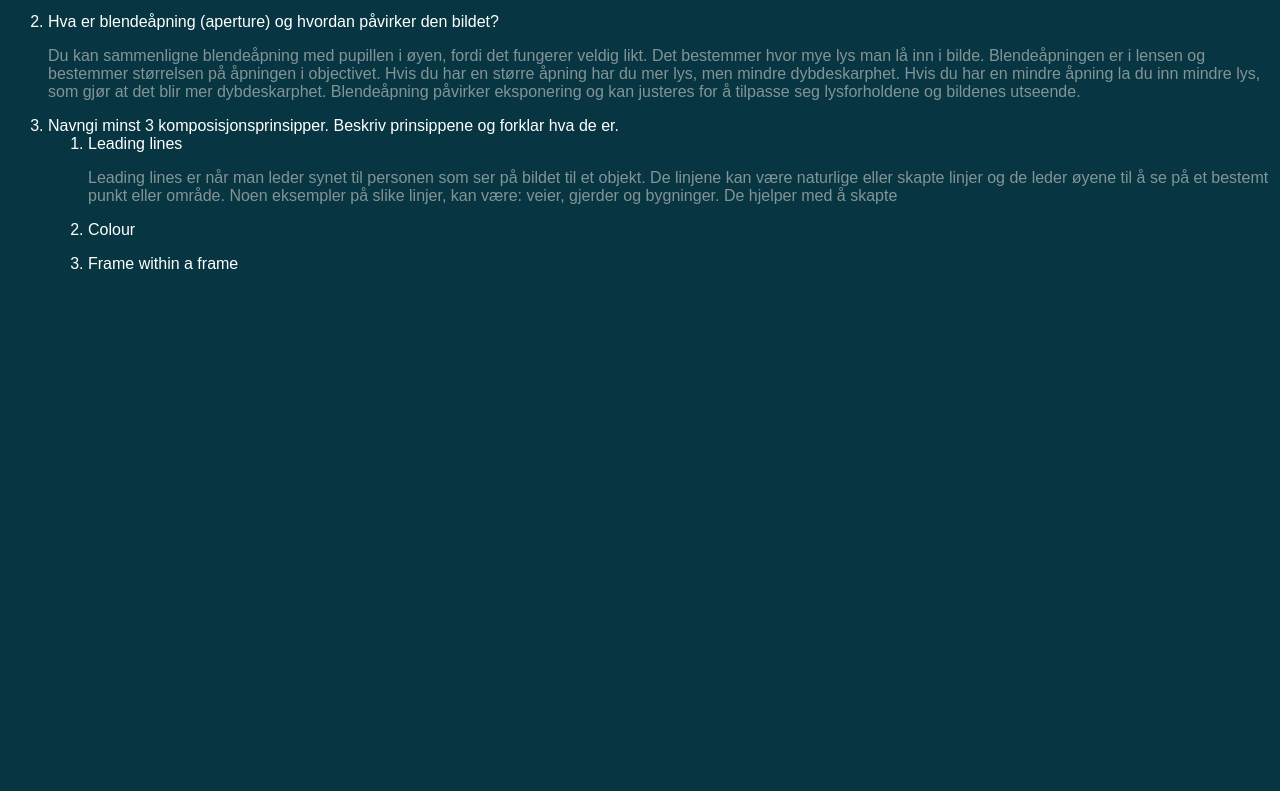
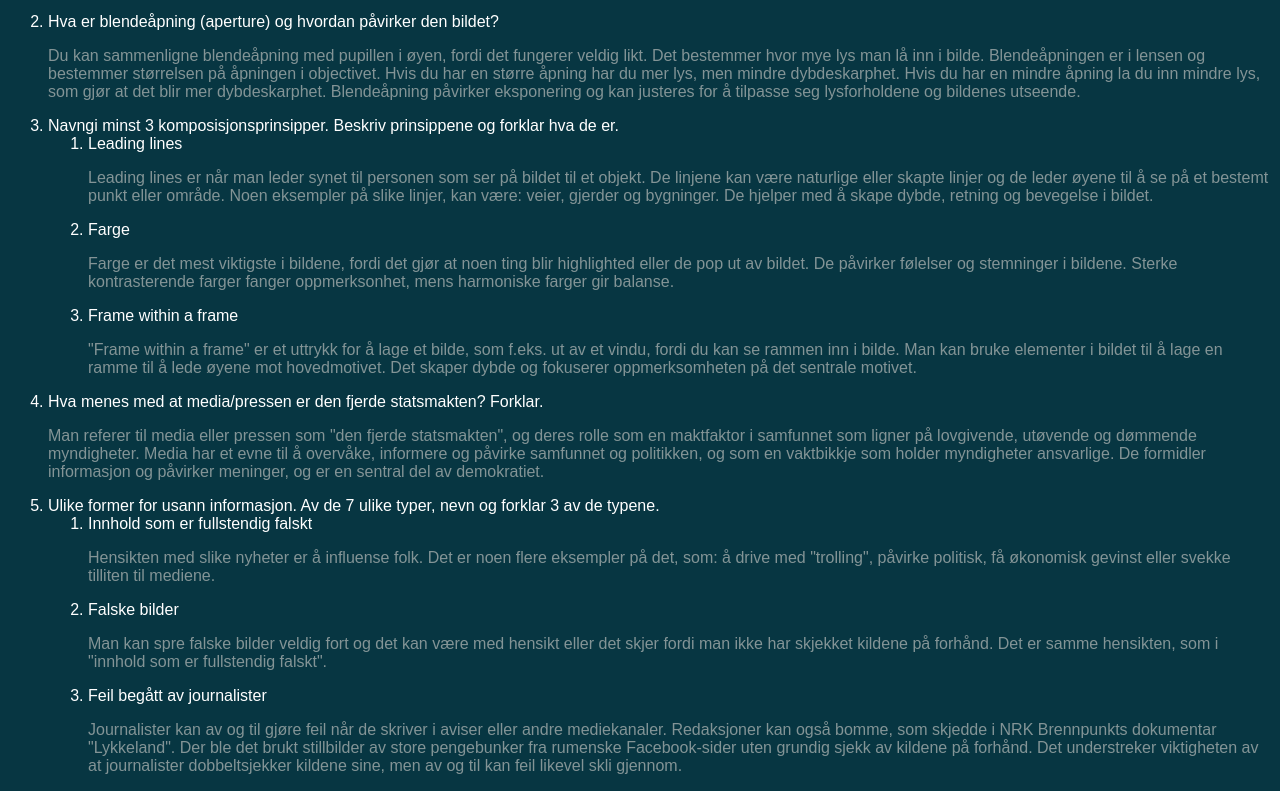
Before and after one commit to BirleyNeo/Tentamen, a plain HTML site: page produksjon.html in a window 1280 px wide. Shown: the part 574-1365 px from the top of the page. Before the commit the page ends 863 px from the top, so only its background shows below. Drawn offline with Linux system fonts and the light colour scheme; a web font is replaced by a local one.

Commit message:
priduksjon

```diff
--- a/produksjon.html
+++ b/produksjon.html
@@ -52,12 +52,51 @@
                     <p>Leading lines er når man leder synet til personen som ser på bildet
                         til et objekt. De linjene kan være naturlige eller skapte linjer og de
                         leder øyene til å se på et bestemt punkt eller område. Noen eksempler på
-                        slike linjer, kan være: veier, gjerder og bygninger. De hjelper med å skapte
+                        slike linjer, kan være: veier, gjerder og bygninger. De hjelper med å skape
+                        dybde, retning og bevegelse i bildet.
                     </p>
-                <li>Colour</li>
-                    <p></p>
+                <li>Farge</li>
+                    <p>Farge er det mest viktigste i bildene, fordi det gjør at noen ting
+                        blir highlighted eller de pop ut av bildet. De påvirker følelser og
+                        stemninger i bildene. Sterke kontrasterende farger fanger oppmerksonhet,
+                        mens harmoniske farger gir balanse.
+                    </p>
                 <li>Frame within a frame</li>
+                    <p>
+                        "Frame within a frame" er et uttrykk for å lage et bilde, som f.eks.
+                        ut av et vindu, fordi du kan se rammen inn i bilde. Man kan bruke elementer
+                        i bildet til å lage en ramme til å lede øyene mot hovedmotivet. Det skaper
+                        dybde og fokuserer oppmerksomheten på det sentrale motivet.
+                    </p>
             </ol>
+        <li>Hva menes med at media/pressen er den fjerde statsmakten? Forklar.</li>
+            <p>
+                Man referer til media eller pressen som "den fjerde statsmakten", og deres rolle
+                som en maktfaktor i samfunnet som ligner på lovgivende, utøvende og dømmende myndigheter.
+                Media har et evne til å overvåke, informere og påvirke samfunnet og politikken, og som en
+                vaktbikkje som holder myndigheter ansvarlige. De formidler informasjon og påvirker meninger,
+                og er en sentral del av demokratiet.
+            </p>
+        <li>Ulike former for usann informasjon. Av de 7 ulike typer, nevn og forklar 3 av de typene.</li>
+            <ol> <li>Innhold som er fullstendig falskt</li>
+                    <p>
+                        Hensikten med slike nyheter er å influense folk.
+                        Det er noen flere eksempler på det, som: å drive med "trolling", påvirke politisk,
+                        få økonomisk gevinst eller svekke tilliten til mediene.
+                    </p>
+            <li>Falske bilder</li>
+                    <p>
+                        Man kan spre falske bilder veldig fort og det kan være med hensikt eller
+                        det skjer fordi man ikke har skjekket kildene på forhånd. Det er samme hensikten, som i "innhold som er fullstendig falskt".
+                    </p>
+            <li>Feil begått av journalister</li>
+                <p>
+                    Journalister kan av og til gjøre feil når de skriver i aviser eller andre mediekanaler.
+                    Redaksjoner kan også bomme, som skjedde i NRK Brennpunkts dokumentar "Lykkeland".
+                    Der ble det brukt stillbilder av store pengebunker fra rumenske Facebook-sider uten grundig
+                    sjekk av kildene på forhånd. Det understreker viktigheten av at journalister dobbeltsjekker
+                    kildene sine, men av og til kan feil likevel skli gjennom.
+                </p> </ol>
     </ol>
 </body>
 </html>
```
